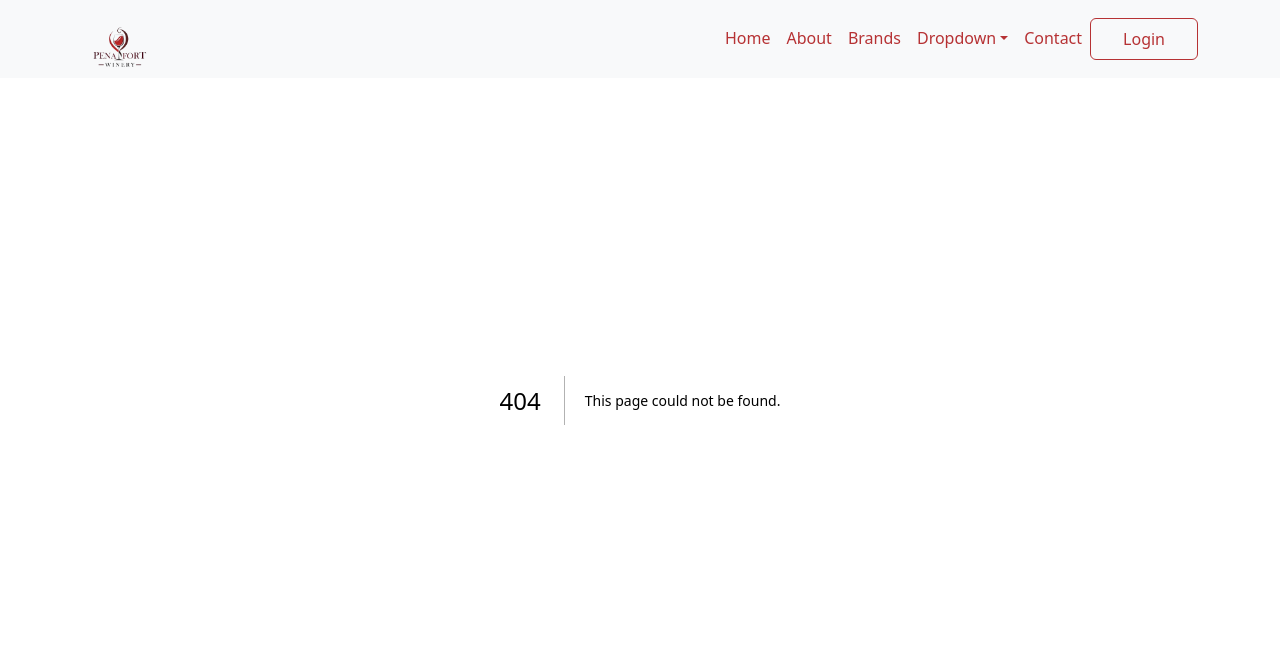
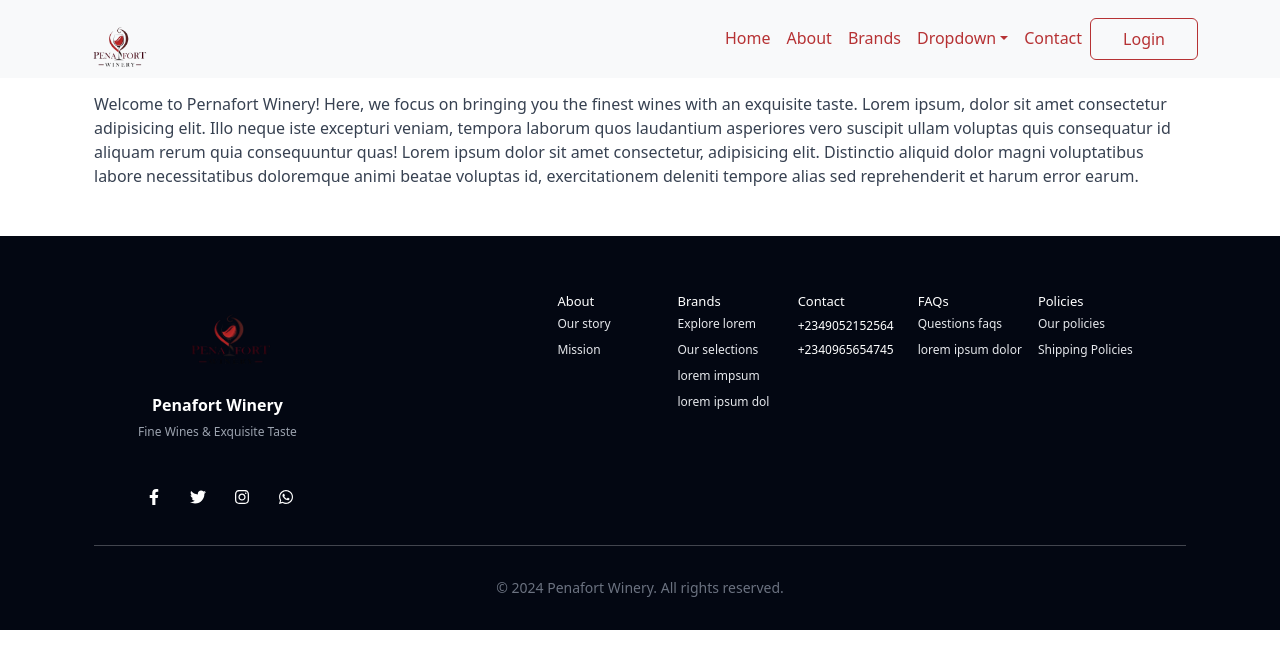
Before and after one commit to gr8kev/penafort, a Next.js app: page /about/mission in a window 1280 px wide. Before the commit this address had no page. Shown: the top 668 px of the page. Built offline with nearby package versions, Linux system fonts and the light colour scheme.

Commit message:
i did the Footer with tailwind CSS and also routed our story and mission under About so please check it out

```diff
--- /dev/null
+++ b/app/about/mission/page.tsx
@@ -0,0 +1,18 @@
+// src/app/about/mission/page.tsx
+export default function Mission() {
+    return (
+      <div className="container mx-auto px-4 py-8">
+        <h1 className="text-3xl font-bold">Our Mission</h1>
+        <p className="mt-4 text-gray-700">
+          Welcome to Pernafort Winery! Here, we focus on bringing you the finest wines
+          with an exquisite taste. Lorem ipsum, dolor sit amet consectetur adipisicing elit.
+           Illo neque iste excepturi veniam, tempora laborum quos laudantium asperiores vero
+           suscipit ullam voluptas quis consequatur id aliquam rerum quia consequuntur quas!
+           Lorem ipsum dolor sit amet consectetur, adipisicing elit. Distinctio aliquid dolor
+           magni voluptatibus labore necessitatibus doloremque animi beatae voluptas id,
+            exercitationem deleniti tempore alias sed reprehenderit et harum error earum.
+        </p>
+        {/* Add more content about your story here */}
+      </div>
+    );
+  }
--- /dev/null
+++ b/app/about/our-story/page.tsx
@@ -0,0 +1,23 @@
+// src/app/about/our-story/page.tsx
+export default function OurStory() {
+    return (
+      <div className="container mx-auto px-4 py-8 ">
+        <h1 className="text-3xl font-bold pt-10">Our Story</h1>
+
+        <div className=" pt-7 grid grid-cols-2 items-center gap-5">
+            <img src="/images/wineBanner5.png" alt="" />
+            <p className="mt-4 text-gray-700">
+          Welcome to Pernafort Winery! Here, we focus on bringing you the finest wines
+          with an exquisite taste. Lorem ipsum, dolor sit amet consectetur adipisicing elit.
+           Illo neque iste excepturi veniam, tempora laborum quos laudantium asperiores vero
+           suscipit ullam voluptas quis consequatur id aliquam rerum quia consequuntur quas!
+           Lorem ipsum dolor sit amet consectetur, adipisicing elit. Distinctio aliquid dolor
+           magni voluptatibus labore necessitatibus doloremque animi beatae voluptas id,
+            exercitationem deleniti tempore alias sed reprehenderit et harum error earum.
+        </p>
+        </div>
+
+        {/* Add more content about your story here */}
+      </div>
+    );
+  }
--- a/app/components/Footer.tsx
+++ b/app/components/Footer.tsx
@@ -1,7 +1,158 @@
 import React from "react";
+import { FaFacebookF, FaTwitter, FaInstagram, FaWhatsapp } from "react-icons/fa";
+import Link from "next/link";
 
 const Footer = () => {
-  return <div>Footer</div>;
+  return (
+    <footer className="bg-gray-950 py-8 min-h-[300px] text-white">
+      <div className="container mx-auto px-4 flex flex-col space-y-8 mt-6">
+
+        <div className="flex flex-col md:flex-row items-center md:items-start justify-between space-y-4 md:space-y-0">
+          {/* Logo and Title Section */}
+          <div className="flex flex-col items-center md:items-start space-y-2 md:space-y-1 ml-11">
+            <img src="/images/logo2.png" alt="Pernafort Winery Logo" className="w-[120px] h-[100px] ml-9 z-40" />
+            <div className="text-center md:text-left">
+              <h1 className="text-[16px] font-bold text-white ">Penafort Winery</h1>
+              <p className="text-[12px] text-gray-400">Fine Wines & Exquisite Taste</p>
+            </div>
+            {/* Social Media Icons */}
+            <div className="flex space-x-3 mt-4 md:mb-4 mr-8">
+              <a href="https://www.facebook.com" className="text-white hover:bg-[#b63234] rounded-[25px] p-2">
+                <FaFacebookF size={16} />
+              </a>
+              <a href="https://www.twitter.com" className="hover:bg-[#b63234] text-white rounded-[25px] p-2">
+                <FaTwitter size={16} />
+              </a>
+              <a href="https://www.instagram.com" className="hover:bg-[#b63234] text-white rounded-[25px] p-2">
+                <FaInstagram size={16} />
+              </a>
+              <a href="https://www.whatsapp.com" className="hover:bg-[#b63234] text-white rounded-[25px] p-2">
+                <FaWhatsapp size={16} />
+              </a>
+            </div>
+          </div>
+
+          {/* Links Section with Descriptions in Grid Columns */}
+          <div className="grid grid-cols-2 md:grid-cols-5 gap-3 text-left text-[13px] mr-11">
+            <div className="flex flex-col items-start space-y-0.5">
+              <Link href="/about" className="hover:text-gray-400 text-white border-b-2 border-transparent hover:border-[#b63234] transition-all duration-300 ease-in-out no-underline">
+                About
+              </Link>
+              <div className="text-xs text-[11px] space-y-2 flex flex-col">
+                <Link
+                  href="/about/our-story"
+                  className="no-underline text-gray-200 hover:border-b hover:border-[#b63234] border-transparent border-b-2  hover:text-[#b63234] transition-all duration-300 ease-in-out"
+                >
+                  Our story
+                </Link>
+                <Link
+                  href="/about/mission"
+                  className="no-underline text-gray-200 hover:border-b hover:border-[#b63234] border-transparent border-b-2 hover:text-[#b63234]  transition-all duration-300 ease-in-out"
+                >
+                  Mission
+                </Link>
+              </div>
+            </div>
+            <div className="flex flex-col items-start space-y-0.5">
+              <Link href="/brands" className="hover:text-gray-400 text-white border-b-2 border-transparent hover:border-[#b63234] transition-all duration-300 ease-in-out no-underline">
+                Brands
+              </Link>
+              <div className="text-xs text-white text-[11px] flex flex-col space-y-2">
+              <Link
+                  href="/about/#"
+                  className="no-underline text-gray-200 hover:border-b hover:border-[#b63234] border-transparent border-b-2 hover:text-[#b63234]  transition-all duration-300 ease-in-out"
+                >
+                  Explore lorem
+                </Link>
+                <Link
+                  href="/about/#"
+                  className="no-underline text-gray-200 hover:border-b hover:border-[#b63234] border-transparent border-b-2 hover:text-[#b63234]  transition-all duration-300 ease-in-out"
+                >
+                  Our selections
+                </Link>
+                <Link
+                  href="/about/#"
+                  className="no-underline text-gray-200 hover:border-b hover:border-[#b63234] border-transparent border-b-2 hover:text-[#b63234]  transition-all duration-300 ease-in-out"
+                >
+                  lorem impsum
+                </Link>
+                <Link
+                  href="/about/#"
+                  className="no-underline text-gray-200 hover:border-b hover:border-[#b63234] border-transparent border-b-2 hover:text-[#b63234]  transition-all duration-300 ease-in-out"
+                >
+                  lorem ipsum dol
+                </Link>
+              </div>
+            </div>
+            <div className="flex flex-col items-start space-y-1">
+              <Link href="/contact" className="hover:text-gray-400 text-white border-b-2 border-transparent hover:border-[#b63234] transition-all duration-300 ease-in-out no-underline">
+                Contact
+              </Link>
+              <div className="text-xs text-white text-[11px] flex flex-col space-y-2">
+              <Link
+                  href="/about/#"
+                  className="no-underline text-white"
+                >
+                  +2349052152564
+                </Link>
+                <Link
+                  href="/about/#"
+                  className="no-underline text-white"
+                >
+                  +2340965654745
+                </Link>
+              </div>
+            </div>
+            <div className="flex flex-col items-start space-y-0.5">
+              <Link href="/faqs" className="hover:text-gray-400 text-white border-b-2 border-transparent hover:border-[#b63234] transition-all duration-300 ease-in-out no-underline">
+                FAQs
+              </Link>
+              <div className="text-xs text-white text-[11px] flex flex-col space-y-2">
+              <Link
+                  href="/about/#"
+                  className="no-underline text-gray-200 hover:border-b hover:border-[#b63234] border-transparent border-b-2 hover:text-[#b63234]  transition-all duration-300 ease-in-out"
+                >
+                  Questions faqs
+                </Link>
+                <Link
+                  href="/about/#"
+                  className="no-underline text-gray-200 hover:border-b hover:border-[#b63234] border-transparent border-b-2 hover:text-[#b63234]  transition-all duration-300 ease-in-out"
+                >
+                  lorem ipsum dolor
+                </Link>
+              </div>
+            </div>
+            <div className="flex flex-col items-start space-y-0.5">
+              <Link href="/policies" className="hover:text-gray-400 text-white border-b-2 border-transparent hover:border-[#b63234] transition-all duration-300 ease-in-out no-underline">
+                Policies
+              </Link>
+              <div className="text-xs text-white text-[11px] flex flex-col space-y-2">
+              <Link
+                  href="/about/#"
+                  className="no-underline text-gray-200 hover:border-b hover:border-[#b63234] border-transparent border-b-2 hover:text-[#b63234]  transition-all duration-300 ease-in-out"
+                >
+                  Our policies
+                </Link>
+                <Link
+                  href="/about/#"
+                  className="no-underline text-gray-200 hover:border-b hover:border-[#b63234] border-transparent border-b-2 hover:text-[#b63234]  transition-all duration-300 ease-in-out"
+                >
+                  Shipping Policies
+                </Link>
+              </div>
+            </div>
+          </div>
+        </div>
+
+        <hr className="border-white w-full" />
+
+        {/* Copyright */}
+        <div className="text-center text-sm text-gray-500">
+          © 2024 Penafort Winery. All rights reserved.
+        </div>
+      </div>
+    </footer>
+  );
 };
 
 export default Footer;
--- a/app/layout.tsx
+++ b/app/layout.tsx
@@ -3,6 +3,7 @@ import "./styles/globals.css";
 import "bootstrap/dist/css/bootstrap.min.css";
 import { Header } from "./components/modules/Header";
 import Head from "next/head"; // Import the Head component
+import Footer from "./components/Footer";
 
 export default function RootLayout({
   children,
@@ -17,6 +18,8 @@ export default function RootLayout({
       <body>
         <Header />
         {children}
+
+        <Footer/>
       </body>
     </html>
   );
```
Also changed, not shown: 1 other file (tests, documents, lock files or other folders).
